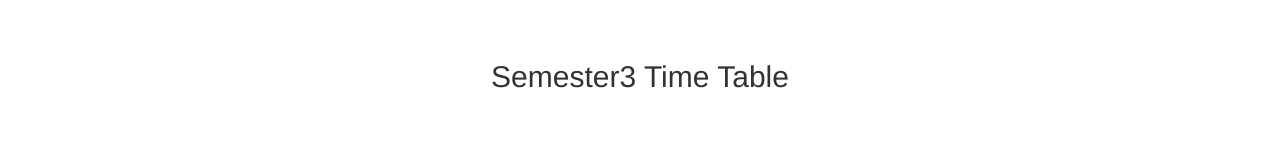
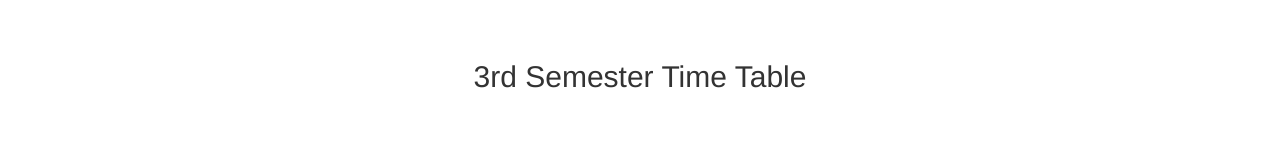
Before and after one commit to kapilkumar2001/sem4timetable, a plain HTML site: page index.html in a window 1280 px wide. Shown: the top 160 px of the page. Drawn offline with nearby package versions, Linux system fonts and the light colour scheme.

Commit message:
Update index.html

```diff
--- a/index.html
+++ b/index.html
@@ -1,6 +1,7 @@
 <!DOCTYPE html>
 <html>
 <head>
+  <title>Semester3</title>
   <meta name="viewport" content="width=device-width, initial-scale=1">
   <link rel="stylesheet" href="https://maxcdn.bootstrapcdn.com/bootstrap/3.4.1/css/bootstrap.min.css">
   <script src="https://ajax.googleapis.com/ajax/libs/jquery/3.5.1/jquery.min.js"></script>
@@ -10,7 +11,7 @@
 
 <div class="container">
   <br><br>
-  <h2 style="text-align:center">Semester3 Time Table</h2>
+  <h2 style="text-align:center">3rd Semester Time Table</h2>
   <br><br><br>
   <div class="table-responsive">
   <table class="table">
```
